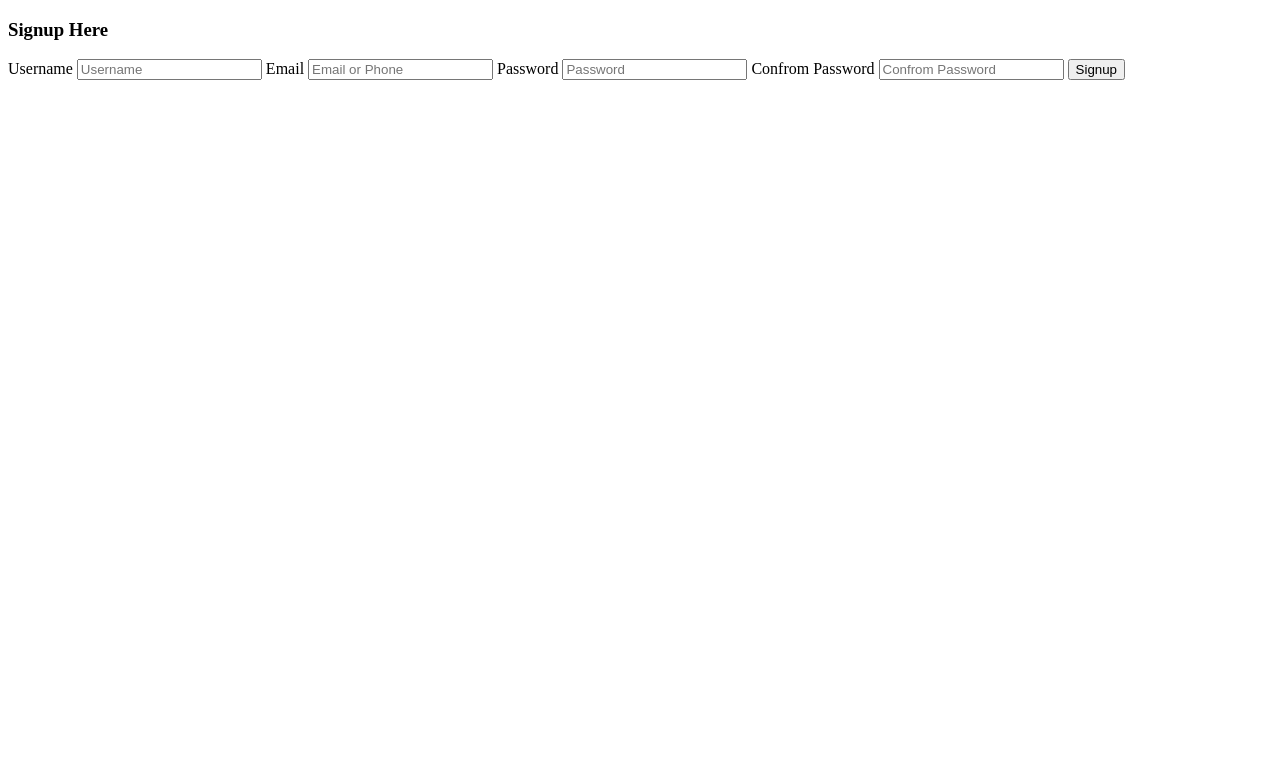
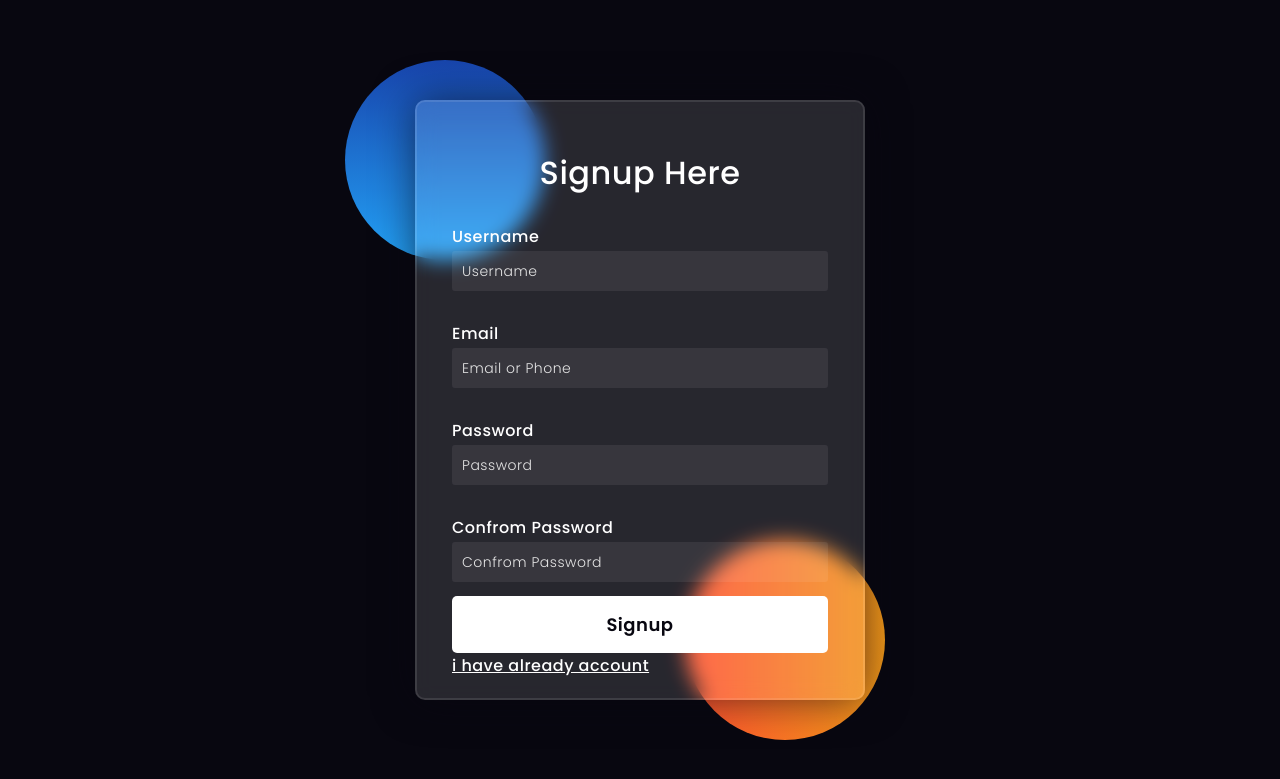
Before and after one commit to BS-PMC-2023/BS-PMC-2023-Team27, a Django app: page / in a window 1280 px wide. Shown: the top 779 px of the page. Run offline with Django 3.2, Linux system fonts and the light colour scheme.

Commit message:
Style SignUp

```diff
--- a/Templates/SignUp.html
+++ b/Templates/SignUp.html
@@ -1,10 +1,138 @@
 <!DOCTYPE html>
 <html lang="en">
 <head>
+  <!-- Design by foolishdeveloper.com -->
     <title>Signup Page</title>
 
+    <link rel="preconnect" href="https://fonts.gstatic.com">
+    <link rel="stylesheet" href="https://cdnjs.cloudflare.com/ajax/libs/font-awesome/5.15.4/css/all.min.css">
+    <link href="https://fonts.googleapis.com/css2?family=Poppins:wght@300;500;600&display=swap" rel="stylesheet">
+    <!--Stylesheet-->
+    <style media="screen">
+      *,
+*:before,
+*:after{
+    padding: 0;
+    margin: 0;
+    box-sizing: border-box;
+}
+body{
+    background-color: #080710;
+}
+.background{
+    width: 430px;
+    height: 520px;
+    position: absolute;
+    transform: translate(-50%,-50%);
+    left: 50%;
+    top: 50%;
+}
+.background .shape{
+    height: 200px;
+    width: 200px;
+    position: absolute;
+    border-radius: 50%;
+}
+.shape:first-child{
+    background: linear-gradient(
+        #1845ad,
+        #23a2f6
+    );
+    left: -80px;
+    top: -80px;
+}
+.shape:last-child{
+    background: linear-gradient(
+        to right,
+        #ff512f,
+        #f09819
+    );
+    right: -30px;
+    bottom: -80px;
+}
+form{
+    height: 600px;
+    width: 450px;
+    background-color: rgba(255,255,255,0.13);
+    position: absolute;
+    transform: translate(-50%,-50%);
+    top: 50%;
+    left: 50%;
+    border-radius: 10px;
+    backdrop-filter: blur(10px);
+    border: 2px solid rgba(255,255,255,0.1);
+    box-shadow: 0 0 40px rgba(8,7,16,0.6);
+    padding: 50px 35px;
+}
+form *{
+    font-family: 'Poppins',sans-serif;
+    color: #ffffff;
+    letter-spacing: 0.5px;
+    outline: none;
+    border: none;
+}
+form h3{
+    font-size: 32px;
+    font-weight: 500;
+    line-height: 42px;
+    text-align: center;
+}
 
+label{
+    display: block;
+    margin-top: 30px;
+    font-size: 16px;
+    font-weight: 500;
+}
+input{
+    display: block;
+    height: 40px;
+    width: 100%;
+    background-color: rgba(255,255,255,0.07);
+    border-radius: 3px;
+    padding: 0 10px;
+    margin-top: 2px;
+    font-size: 14px;
+    font-weight: 300;
+}
+::placeholder{
+    color: #e5e5e5;
+}
+button{
+    margin-top: 14px;
+    width: 100%;
+    background-color: #ffffff;
+    color: #080710;
+    padding: 15px 0;
+    font-size: 18px;
+    font-weight: 600;
+    border-radius: 5px;
+    cursor: pointer;
+}
+.social{
+  margin-top: 30px;
+  display: flex;
+}
+.social div{
+  background: red;
+  width: 150px;
+  border-radius: 3px;
+  padding: 5px 10px 10px 5px;
+  background-color: rgba(255,255,255,0.27);
+  color: #eaf0fb;
+  text-align: center;
+}
+.social div:hover{
+  background-color: rgba(255,255,255,0.47);
+}
+.social .fb{
+  margin-left: 25px;
+}
+.social i{
+  margin-right: 4px;
+}
 
+    </style>
 </head>
 <body>
     <div class="background">
@@ -29,7 +157,7 @@
         <input type="password" placeholder="Confrom Password" id="password2" name="password2">
         <button type="submit">Signup</button>
 
-
+        <a href="{% url 'LogIn' %}" >i have already account</a>
     </form>
 </body>
 </html>
```
